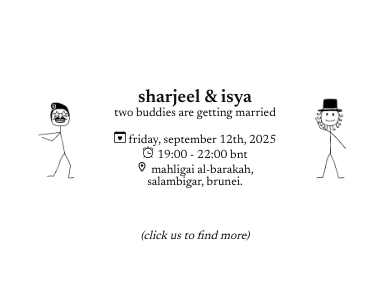
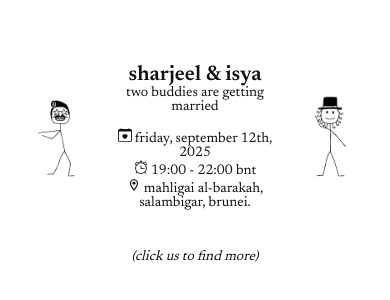
Before and after one commit to sharjeelsoh/wedding-invite, a Next.js app: page / in a window 390 px wide. Shown: the part 258-558 px from the top of the page. Built offline with nearby package versions, Linux system fonts and the light colour scheme.

Commit message:
font-size fix

```diff
--- a/app/global.css
+++ b/app/global.css
@@ -7,7 +7,7 @@ body {
   background-color: #fff;
   color: #111;
   text-transform: lowercase;
-  font-size: 12px;
+  font-size: 14px;
 }
 
 * {
@@ -99,6 +99,7 @@ h4 {
     padding-top: 20px;
     padding-bottom: 20px;
   }
+
   .gif-wrapper img {
     height: 100px;
   }
@@ -109,4 +110,8 @@ h4 {
     min-height: 100vh;
     align-items: start;
   }
+
+  body {
+      font-size: 14px;
+  }
 }
```
